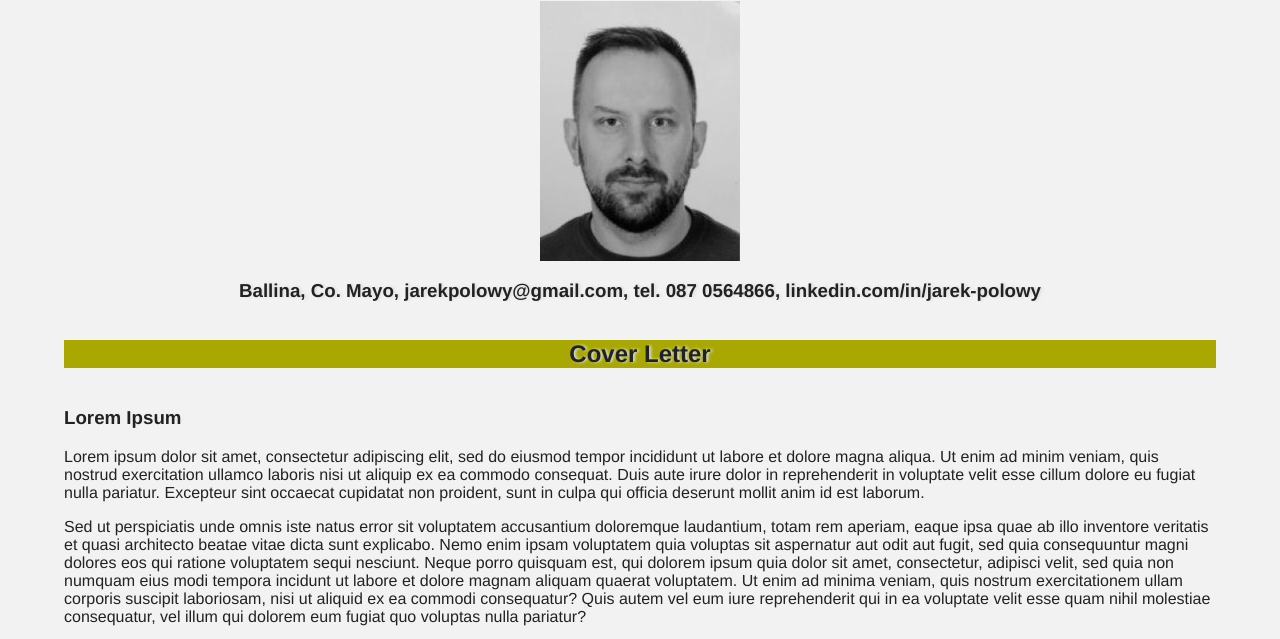
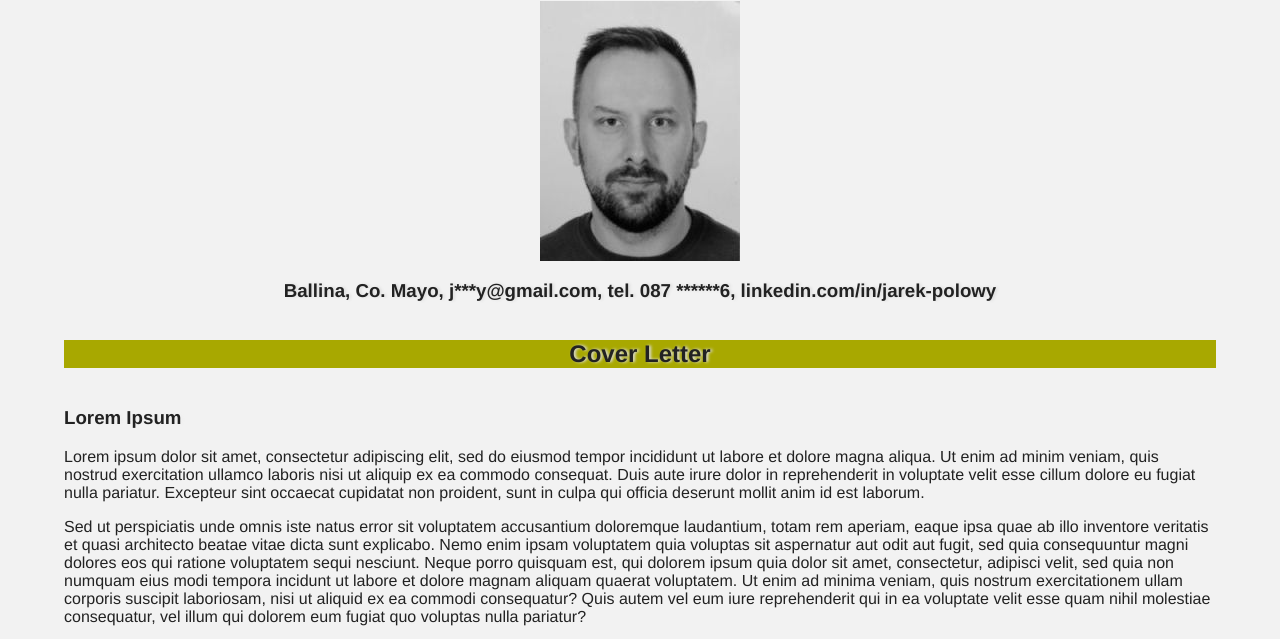
Before and after one commit to JarekPo/cv, a plain HTML site: page coverLetter/index.html in a window 1280 px wide. Shown: the part 129-768 px from the top of the page. Drawn offline with Linux system fonts and the light colour scheme.

Commit message:
hide some personal information

```diff
--- a/coverLetter/index.html
+++ b/coverLetter/index.html
@@ -14,7 +14,7 @@
 			</ul>
 			<h1 id="name">Jaroslaw Polowy</h1>
 			<img id="my-picture" src="../pictures/myPicture.jpg" alt="Jaroslaw's profile picture">
-			<h3 id="contact-details" class="center">Ballina, Co. Mayo, jarekpolowy@gmail.com, tel. 087 0564866, <a class="external-links" href="https://www.linkedin.com/in/jarek-polowy/" target="_blank">linkedin.com/in/jarek-polowy</a></h3>
+			<h3 id="contact-details" class="center">Ballina, Co. Mayo, j***y@gmail.com, tel. 087 ******6, <a class="external-links" href="https://www.linkedin.com/in/jarek-polowy/" target="_blank">linkedin.com/in/jarek-polowy</a></h3>
 		</header>
 
 		<main class="main-container">
```
Also changed, not shown: index.html (+1 -1 lines).
